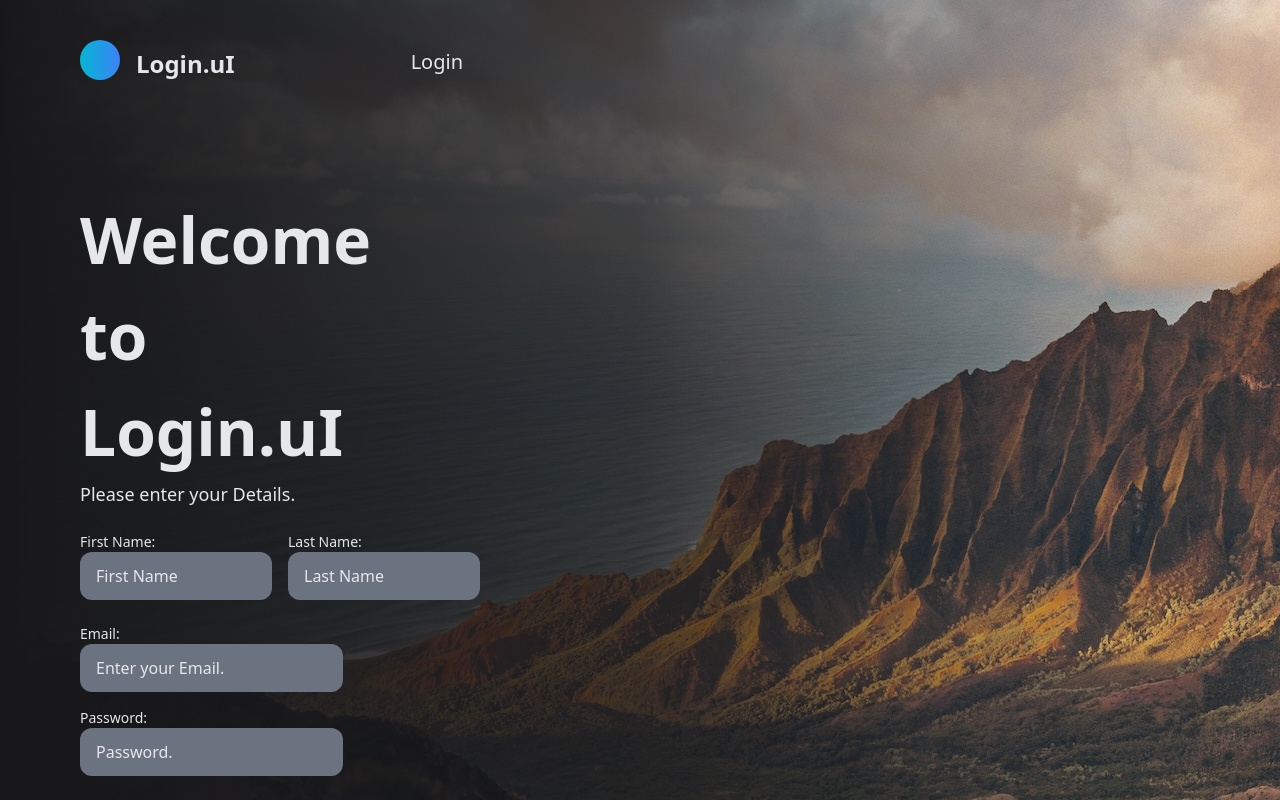
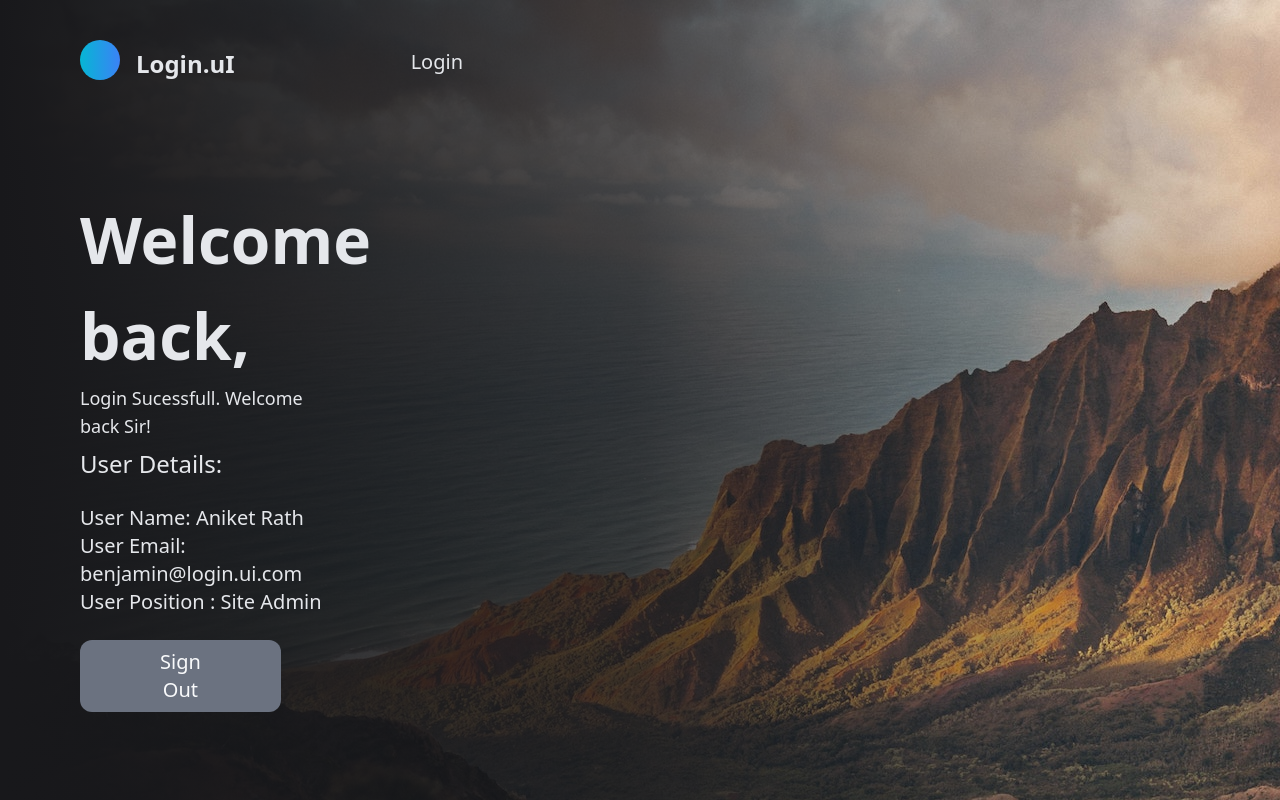
Before and after one commit to aniketrath/Login.ui, a React (Create React App) app in the folder client/: page / in a window 1280 px wide. Shown: the top 800 px of the page. Built offline with nearby package versions, Linux system fonts and the light colour scheme.

Commit message:
Dashboard Complete

```diff
--- a/client/src/App.js
+++ b/client/src/App.js
@@ -4,14 +4,14 @@ import Background from './Components/Background';
 import Navigation from './Components/Navigation';
 import Body from './Components/Body';
 //Body Import
-import SignUpPage from './Components/BodyComponents/SignUpPage';
+import Dashoard from './Components/BodyComponents/Dashoard';
 
 function App() {
   return (
     <Background>
       <Navigation />
       <Body>
-        <SignUpPage />
+        <Dashoard />
       </Body>
     </Background>
   );
--- /dev/null
+++ b/client/src/Components/BodyComponents/Dashoard.js
@@ -0,0 +1,33 @@
+import React from 'react'
+
+const Dashoard = () => {
+    return (
+        <div className='w-1/3 py-4 pr-32'>
+            <div className='py-2'>
+
+                <h1 className='text-[4rem] font-bold'>
+                    Welcome back,
+                </h1>
+
+                <h2 className='text-lg'>
+                    Login Sucessfull. Welcome back Sir!
+                </h2>
+            </div>
+            <h1 className='text-2xl'>User Details:</h1>
+            <div className='py-6'>
+                <h1 className='text-xl font-light'>User Name: Aniket Rath</h1>
+                <h1 className='text-xl font-light'>User Email: benjamin@login.ui.com</h1>
+                <h1 className='text-xl font-light'>User Position : Site Admin</h1>
+            </div>
+
+            <div className='pr-14'>
+                <button className='bg-gray-500 text-xl py-2 px-20
+                    rounded-xl text-gray-50'
+                    type="submit">Sign Out
+                </button>
+            </div>
+        </div >
+    )
+}
+
+export default Dashoard
```
